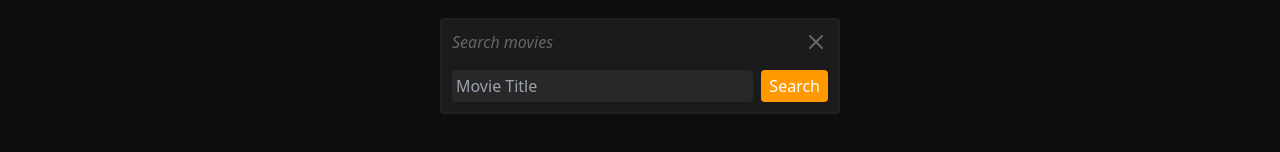
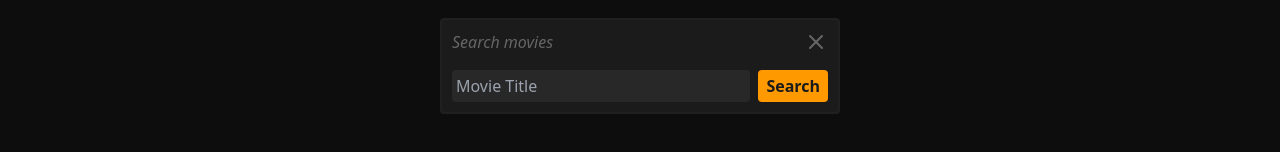
Before and after one commit to Skrazzo/movie-hub, a React (Create React App) app: page / in a window 1280 px wide. Shown: the part 334-486 px from the top of the page. Built offline with nearby package versions, Linux system fonts and the light colour scheme; no server answers.

Commit message:
Fixes
Fixed some scss errors and started making api for movie search

```diff
--- a/src/Components/Header.js
+++ b/src/Components/Header.js
@@ -18,12 +18,12 @@ export default function Header(props) {
                     <div className={'content '}>
                         <div className='search-input'>
                             <input placeholder='Movie Title' />
-                            <button>Search</button>
+                            <button className='btn-primary'>Search</button>
                         </div>
                     </div>
                 </dialog>
             </div>
-            <div className='header'>
+            <div className='main-header'>
                 <div>
                     <img src={props.pfp}/>
                     <span>{props.username}</span>
--- a/src/scss/Header.scss
+++ b/src/scss/Header.scss
@@ -1,6 +1,6 @@
 @import '../scss/Colors.scss';
 
-.header{
+.main-header{
     background-color: $bg-secondary;
     border-bottom: 2px solid lighten($color: $bg-secondary, $amount: 5);
     //border-bottom: 1px solid $primary;
@@ -109,17 +109,7 @@
                     width: 100%;
                 }
 
-                button{
-                    background-color: $primary;
-                    border-radius: $border-radius;
 
-                    padding: 4px 8px;
-
-                    &:focus{
-                        outline: 1px lighten($color: $primary, $amount: 20) solid;
-                        padding: 4px 12px;
-                    }
-                }
             }
         }
 
```
Also changed, not shown: 2 other files (tests, documents, lock files or other folders).
